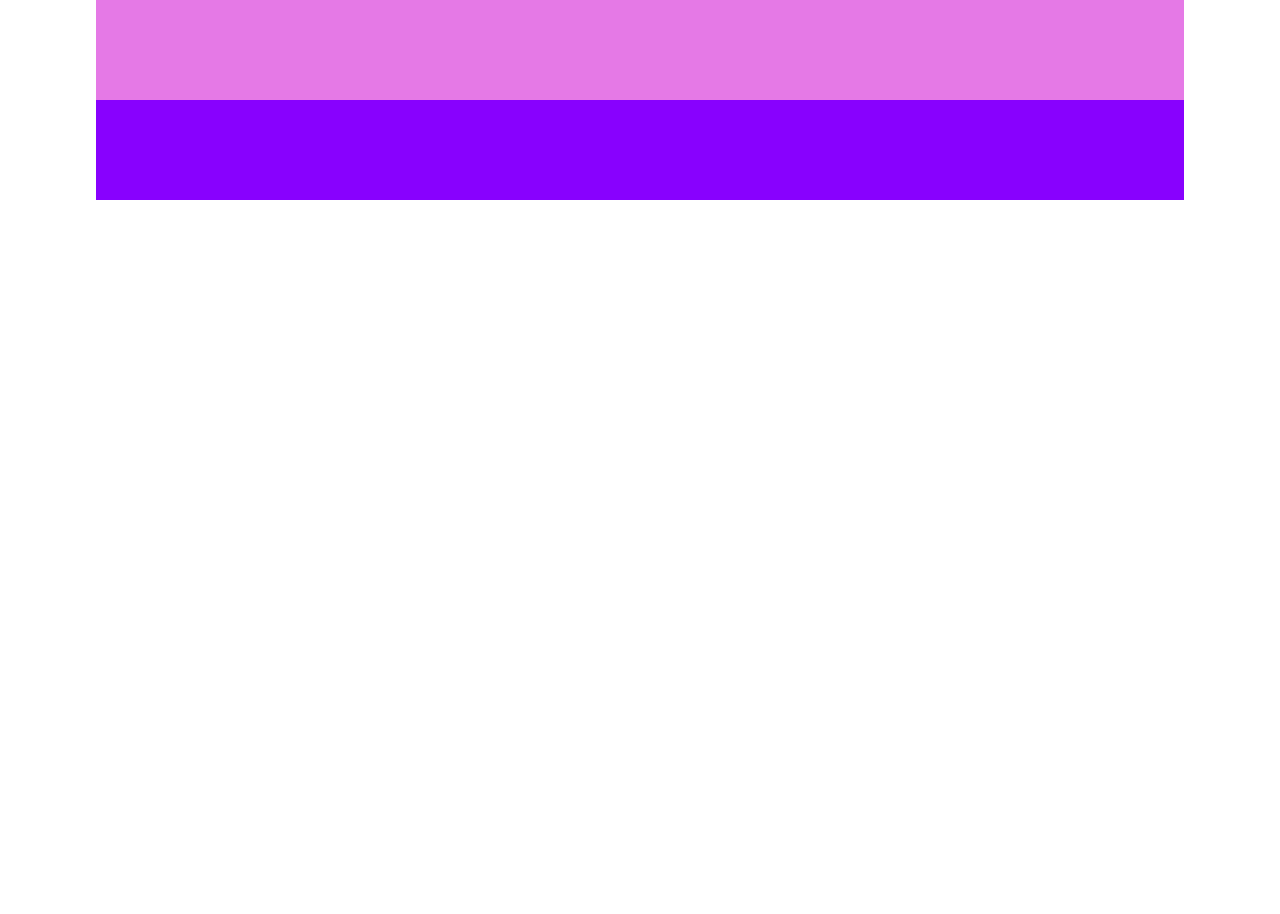
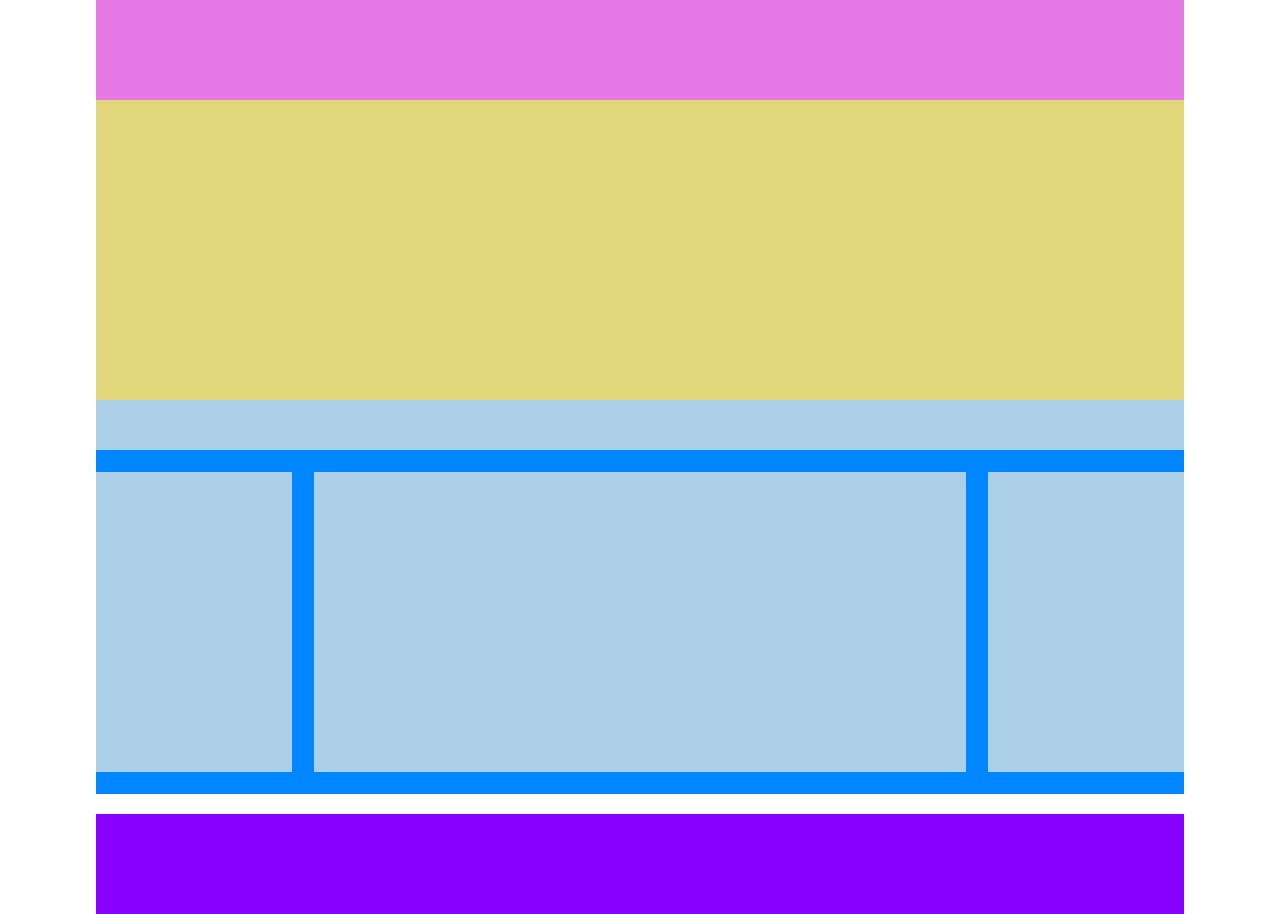
Before and after one commit to banjug/htmlcss-struttura-wp, a plain HTML site: page index.html in a window 1280 px wide. Before the commit the page ends 800 px from the top, so only its background shows below. Drawn offline with Linux system fonts and the light colour scheme.

Commit message:
main section

```diff
--- a/css/style.css
+++ b/css/style.css
@@ -11,6 +11,49 @@ header {
     margin: 0 auto;
 }
 
+main {
+    width: 85%;
+    margin: 0 auto;
+}
+
+.jumbotron {
+    height: 300px;
+    background-color: #e1d67a;
+}
+
+.container {
+    background-color: #0086ff;
+    margin-bottom: 20px;
+}
+
+.clearfix::after {
+    content: "";
+    display: table;
+    clear: both;
+}
+
+.sectionHeader {
+    width: 100%;
+    height: 50px;
+    background-color: #abcfe7;
+}
+
+.sidebar {
+    float: left;
+    width: 18%;
+    height: 300px;
+    background-color: #abcfe7;
+    margin: 2% 0;
+}
+
+.article {
+    float: left;
+    width: 60%;
+    height: 300px;
+    background-color: #abcfe7;
+    margin: 2%;
+}
+
 footer {
     width: 85%;
     height: 100px;
--- a/index.html
+++ b/index.html
@@ -15,6 +15,30 @@
 
     <main>
 
+        <section class="jumbotron">
+
+        </section>
+
+        <div class="container clearfix">
+
+            <div class="sectionHeader">
+
+            </div>
+
+            <aside class="sidebar">
+
+            </aside>
+
+            <section class="article">
+
+            </section>
+
+            <aside class="sidebar">
+
+            </aside>
+
+        </div>
+
     </main>
 
     <footer>
```
